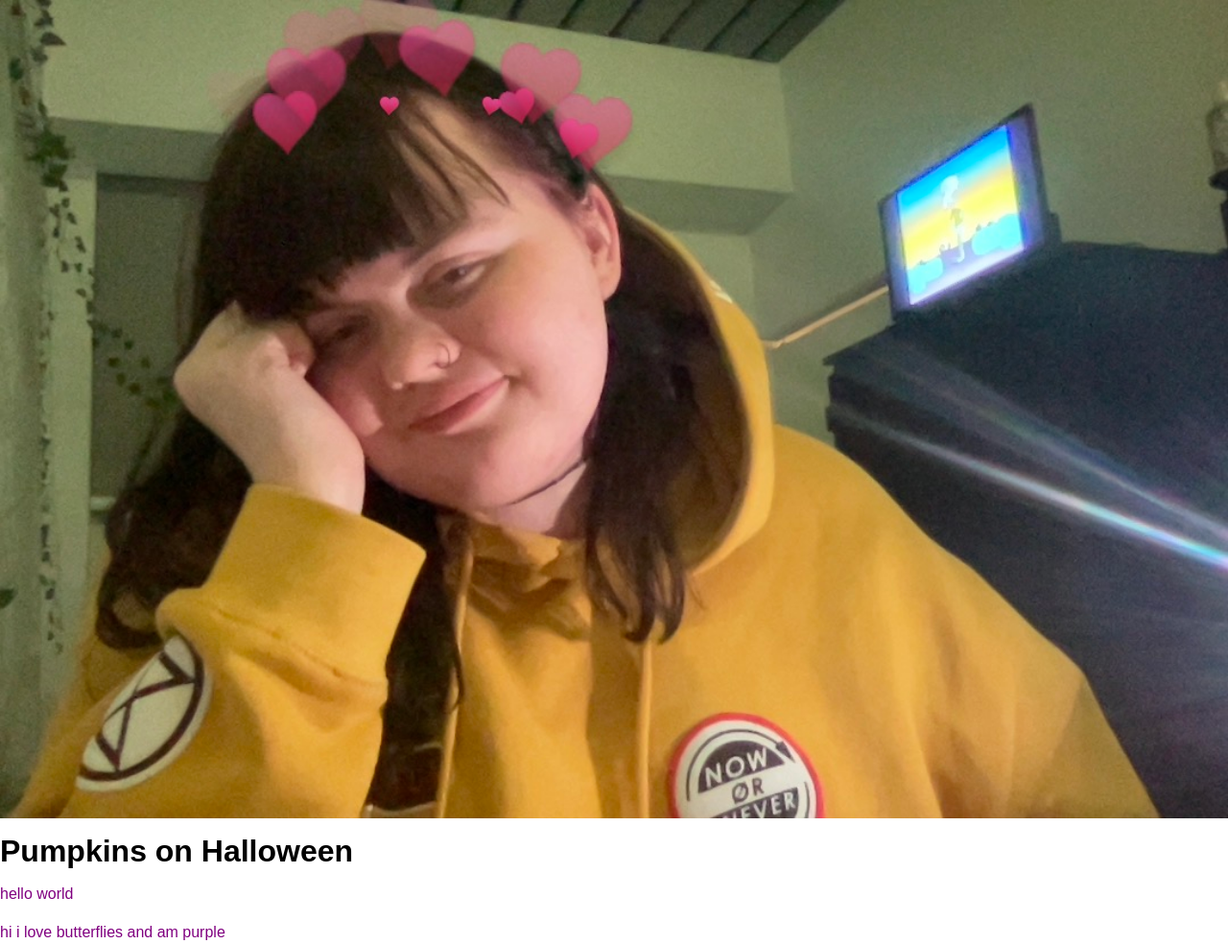
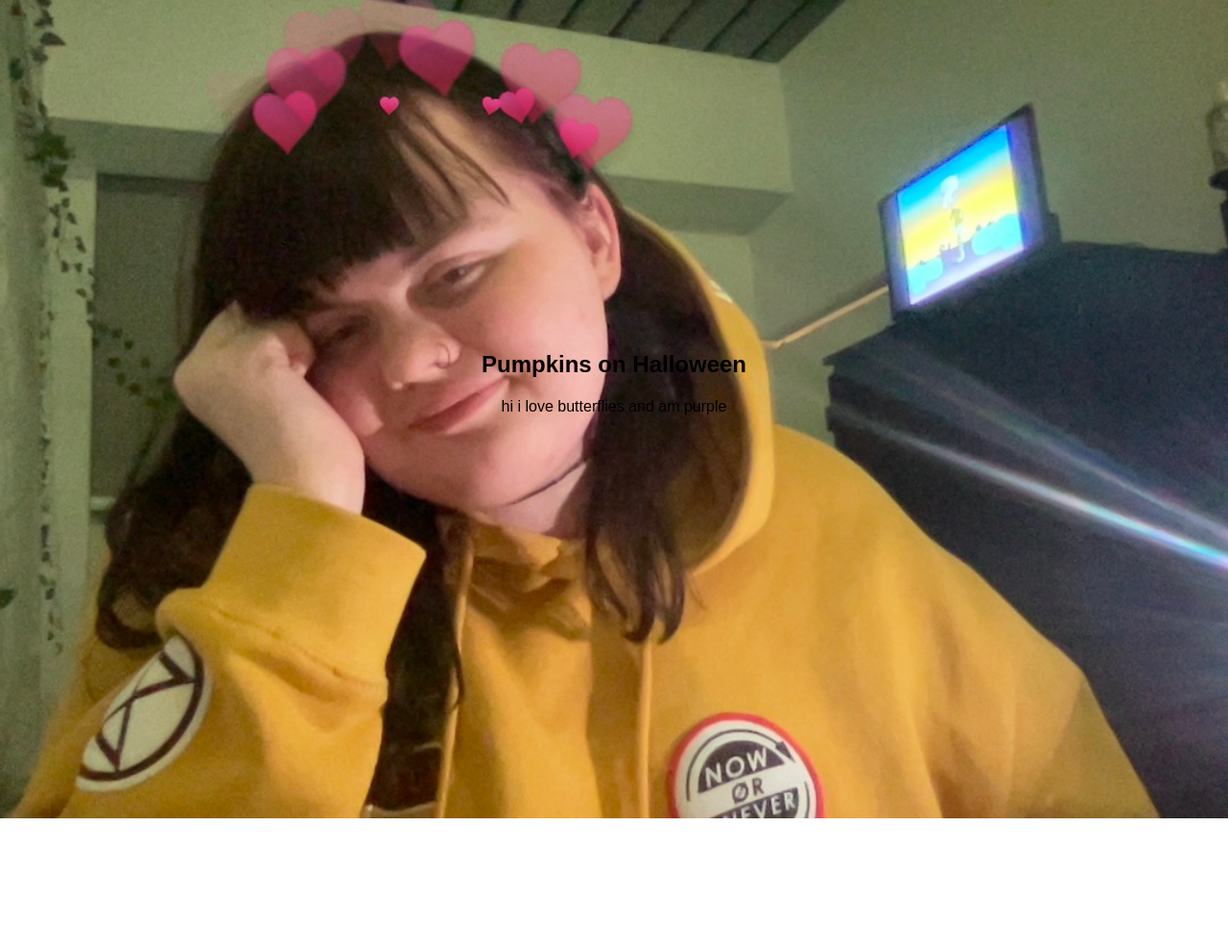
Before and after one commit to izzy1317/izzy1317.github.io, a plain HTML site: page index.html in a window 1280 px wide. Shown: the whole page at 96% size. After the commit the page ends 853 px from the top, so only its background shows below. Drawn offline with Linux system fonts and the light colour scheme.

Commit message:
text on image

```diff
--- a/css/styles.css
+++ b/css/styles.css
@@ -20,28 +20,45 @@ body {
   box-sizing: inherit;
 }
 
-/* End basic Styles */
-
 img {
   width: 100%;
   height: auto;
   display: block;
 }
+/* End basic Styles */
 
-p {
-  color: purple;
+/* Begin Hero Syles */
+.hero-box {
+  display: grid;
+  grid-template-columns: 1fr;
+  grid-template-rows: 1fr;
+  grid-gap: 0px;
+  align-content: center;
+  justify-content: center;
+  align-items: start;
+  height: 100%;
+  width: 100%;
 }
 
-.mycolor {
-  color: purple;
-  font-size: 56px;
+.hero-image-box {
+  height: 100vh;
+  width: 100%;
+  display: grid;
+  grid-column: 1 / -1;
+  grid-row: 1 / -1;
 }
 
-.mycolortwo {
-  color: pink;
-  font-size: 87px;
-  font-weight: bold;
+.hero-img {
+  width: 100%;
+  height: 100%;
+  object-fit: fill;
 }
-:h1 {
-  color: palevioletred;
+
+.hero-text-box {
+  grid-row: 1 / -1;
+  grid-column: 1 / -1;
+  align-self: center;
+  padding: 1rem;
+  z-index: 10;
+  text-align: center;
 }
--- a/index.html
+++ b/index.html
@@ -1,22 +1,25 @@
 <!DOCTYPE html>
 <html lang="en">
-<head>
-    <meta charset="UTF-8">
-    <meta http-equiv="X-UA-Compatible" content="IE=edge">
-    <meta name="viewport" content="width=device-width, initial-scale=1.0">
+  <head>
+    <meta charset="UTF-8" />
+    <meta http-equiv="X-UA-Compatible" content="IE=edge" />
+    <meta name="viewport" content="width=device-width, initial-scale=1.0" />
     <title>My Awesome Portfolio</title>
-    <link rel="stylesheet" href="css/styles.css">
-</head>
-<body>
+    <link rel="stylesheet" href="css/styles.css" />
+  </head>
+  <body>
     <header class="hero-box">
-     <section class="hero-img-box">
-        <img class="hero-img" src="img/Photo.jpg" alt="Picture of me with hearts over my head">
-    </section>
+      <section class="hero-image-box">
+        <img
+          class="hero-image"
+          src="img/Photo.jpg"
+          alt="Picture of me with hearts over my head"
+        />
+      </section>
+      <section class="hero-text-box">
+        <h1 class="hero-heading">Pumpkins on Halloween</h1>
+        <p class="hero-text">hi i love butterflies and am purple</p>
+      </section>
     </header>
-
-    <h1>Pumpkins on Halloween</h1>
-    <p>hello world</p>
-    <p butterflies="myColor">hi i love butterflies and am purple</p>
-    <p butterflies="myColortwo>There are more butterflies and make them pink</p>
-    </body>
+  </body>
 </html>
```
